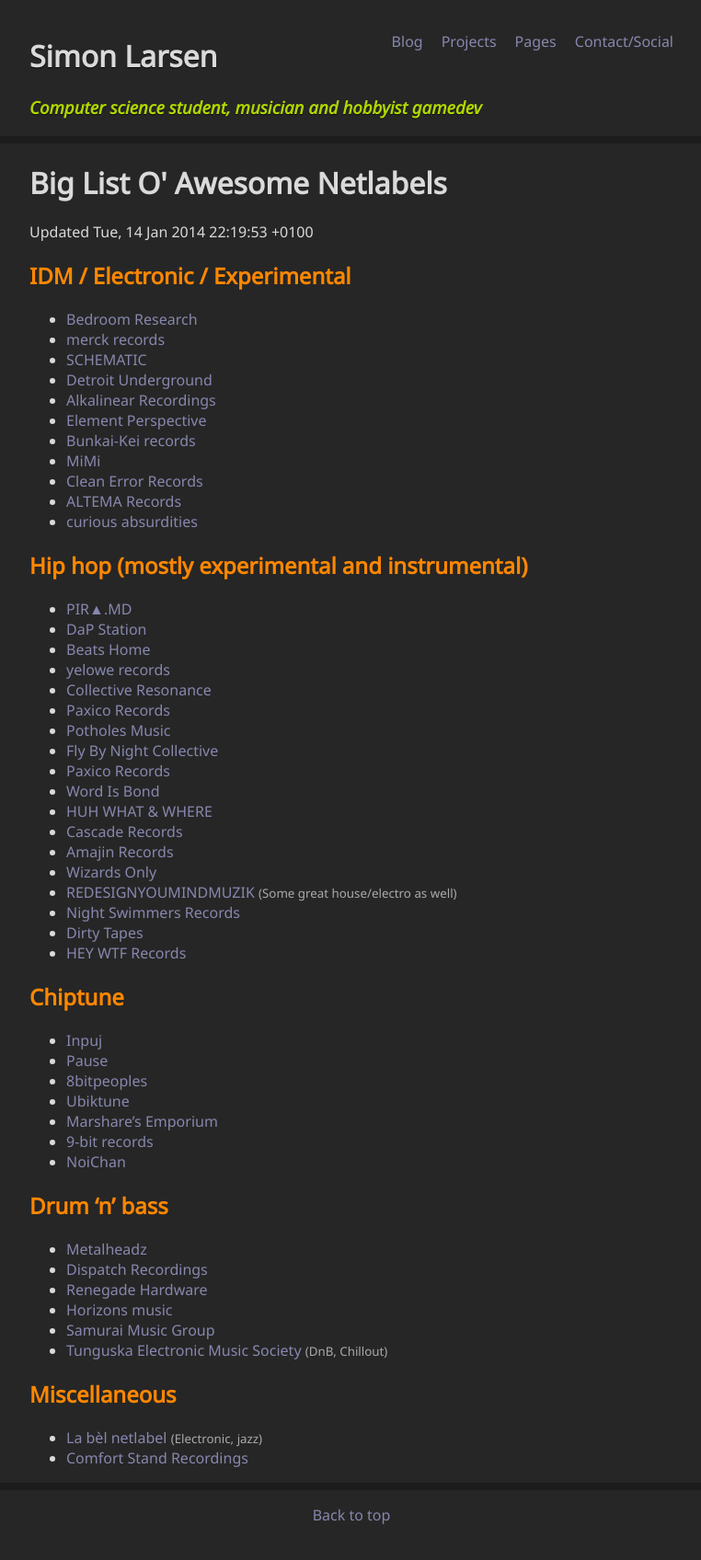
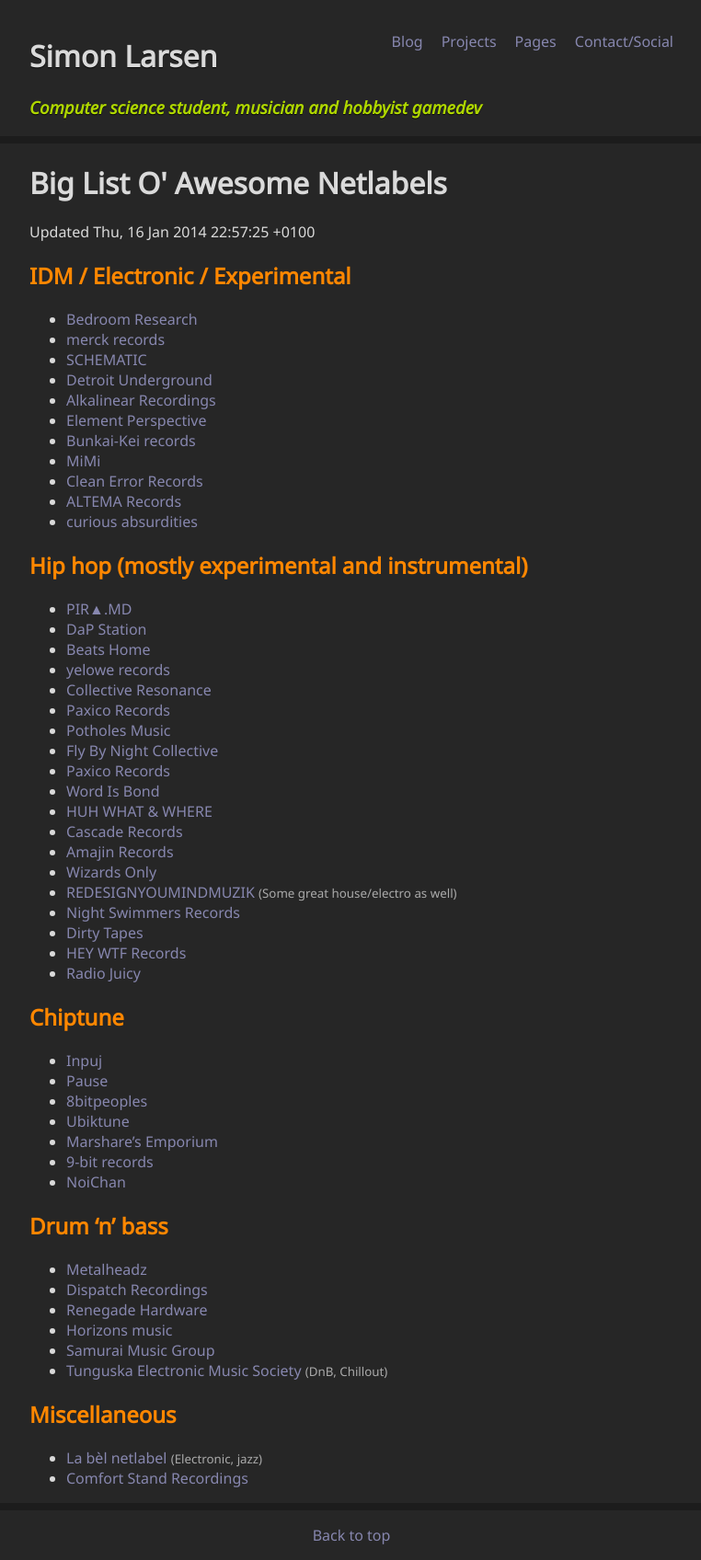
Before and after one commit to SimonLarsen/simonlarsen.github.io, a Jekyll site: the page built from pages/netlabels/index.md, in a window 1280 px wide. Shown: the whole page at 92% size, without its empty margins (258-1020 px from the left). Built offline with Jekyll 4.4.1, drawn with Linux system fonts in a browser that asks for light colours; before the commit the page ends 1674 px from its top, so only the background shows below that.

Commit message:
Added Radio Juicy to netlabel list

```diff
--- a/pages/netlabels/index.md
+++ b/pages/netlabels/index.md
@@ -2,7 +2,7 @@
 layout: default
 title: Big List O' Awesome Netlabels
 ---
-Updated Tue, 14 Jan 2014 22:19:53 +0100
+Updated Thu, 16 Jan 2014 22:57:25 +0100
 
 ## IDM / Electronic / Experimental ##
 
@@ -38,6 +38,7 @@
 * [Night Swimmers Records](http://nightswimmers.bandcamp.com/)
 * [Dirty Tapes](http://dirtytapes.bandcamp.com/)
 * [HEY WTF Records](http://heywtfrecords.bandcamp.com/)
+* [Radio Juicy](http://radiojuicy.com/)
 
 ## Chiptune ##
 
```
